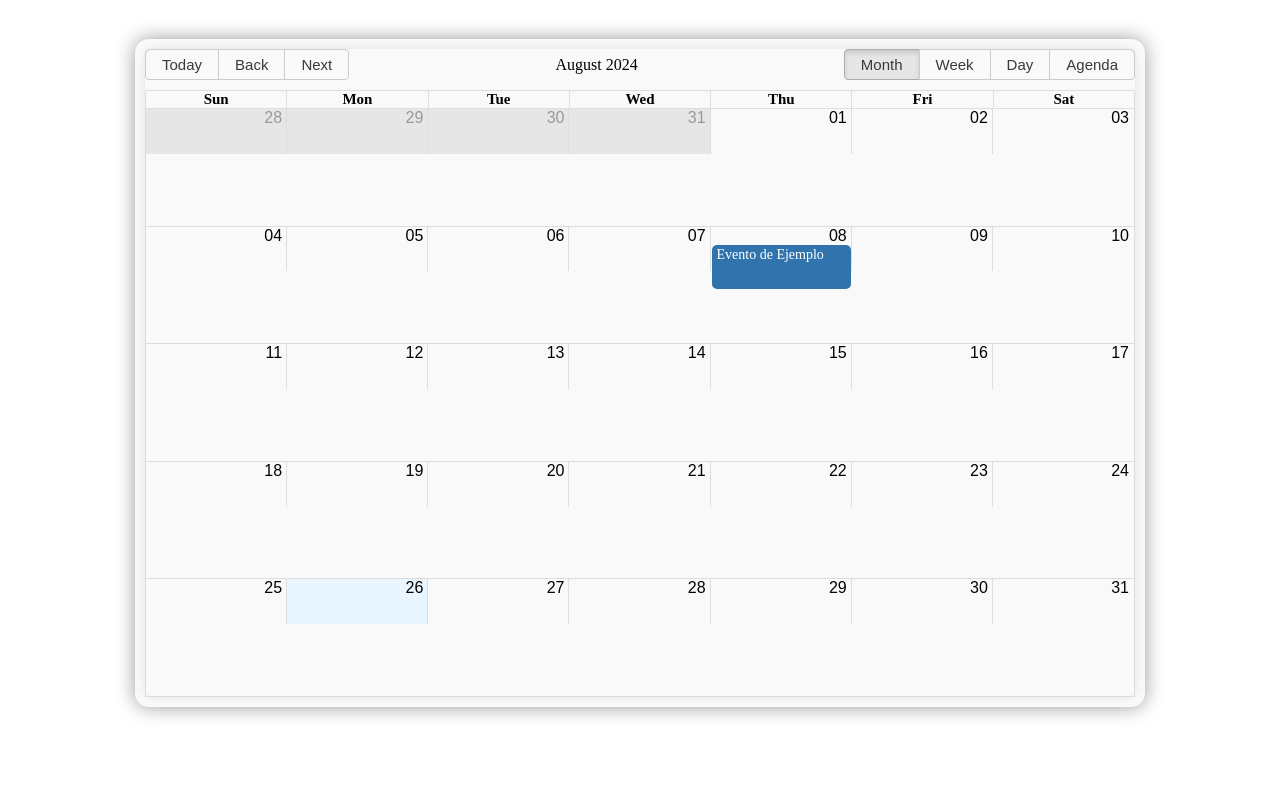
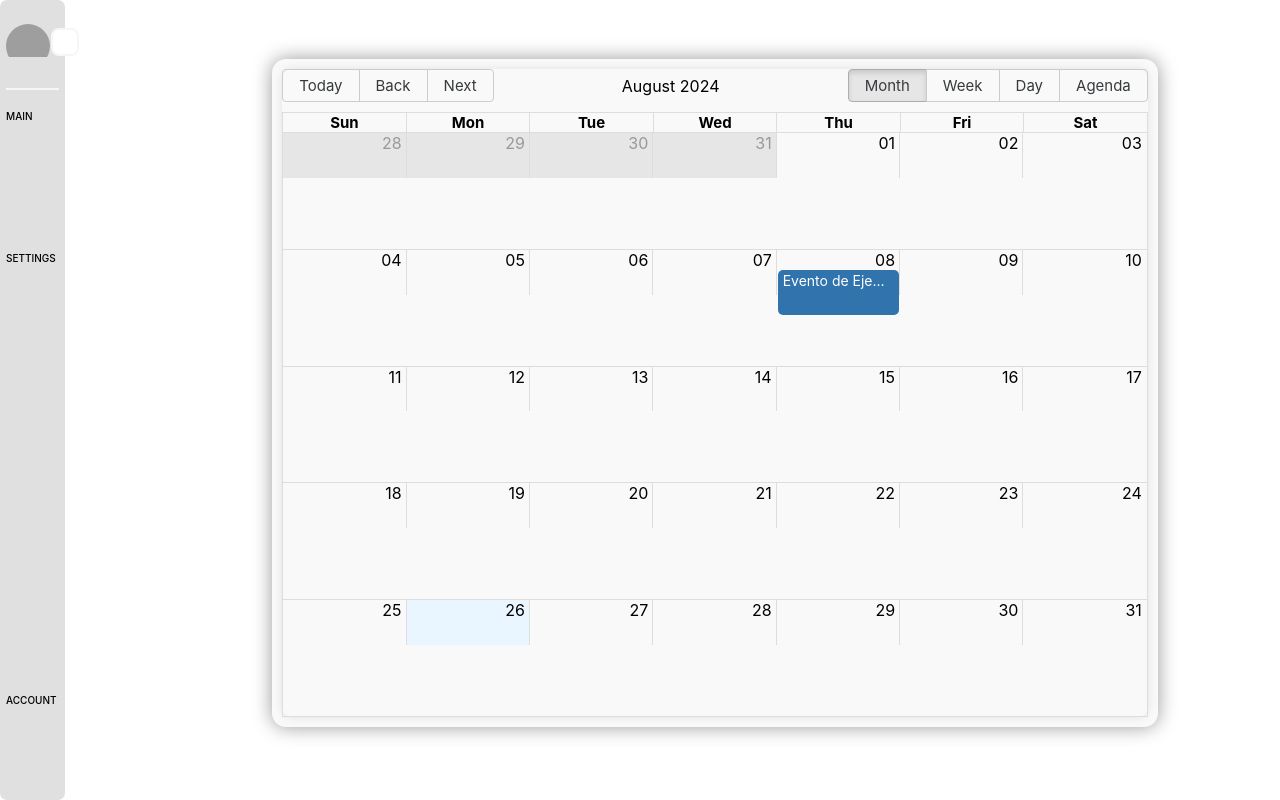
Before and after one commit to DeeEmDy/TaskFlow_FrontendPW, a React (Vite) app: page /calendar in a window 1280 px wide. Built offline with nearby package versions, Linux system fonts and the light colour scheme; grey boxes are pictures that could not be loaded.

Commit message:
create the navigation sidebar
create the navigation sidebar, it is not finished yet.

```diff
--- a/package.json
+++ b/package.json
@@ -10,9 +10,11 @@
     "preview": "vite preview"
   },
   "dependencies": {
+    "@phosphor-icons/react": "^2.1.7",
     "axios": "^1.7.5",
     "bootstrap": "^5.3.3",
     "classnames": "^2.5.1",
+    "jquery": "^3.7.1",
     "prop-types": "^15.8.1",
     "react": "^18.3.1",
     "react-big-calendar": "^1.13.4",
--- /dev/null
+++ b/src/components/Layout.jsx
@@ -0,0 +1,17 @@
+// src/components/Layout.jsx
+import Sidebar from "./Sidebar";
+import "../style/Layout.css";
+
+// eslint-disable-next-line react/prop-types
+function Layout({ children }) {
+  return (
+    <div className="layout">
+      <Sidebar />
+      <div className="content">
+        {children}
+      </div>
+    </div>
+  );
+}
+
+export default Layout;
--- /dev/null
+++ b/src/components/Sidebar.jsx
@@ -0,0 +1,110 @@
+import { useState, useEffect } from "react";
+import "../style/Sidebar.css";
+
+function Sidebar() {
+  const [isOpen, setIsOpen] = useState(false);
+
+  const toggleSidebar = () => {
+    setIsOpen(!isOpen);
+  };
+
+  const closeSidebar = (e) => {
+    if (!e.target.closest('.sidebar') && isOpen) {
+      setIsOpen(false);
+    }
+  };
+
+
+  useEffect(() => {
+    document.addEventListener('click', closeSidebar);
+    return () => {
+      document.removeEventListener('click', closeSidebar);
+    };
+  }, [isOpen]);
+
+  return (
+    <div className={`container ${isOpen ? "sidebar-open" : ""}`}>
+      <div className={`sidebar ${isOpen ? "active" : ""}`}>
+        <div className="menu-btn" onClick={toggleSidebar}>
+          <i className={`ph-bold ph-caret-${isOpen ? "right" : "left"}`}></i>
+        </div>
+        <div className="head">
+        <a href="#">
+          <div className="user-img">
+            <img src="user.jpg" />
+          </div>
+          </a>
+          <div className="user-details">
+            <p className="title">Task Flow</p>
+            <p className="name">Dixon Gongora</p>
+          </div>
+        </div>
+        <div className="nav">
+          <div className="menu">
+            <p className="title">Main</p>
+            <ul>
+              <li>
+                <a href="#">
+                  <i className="icon ph-bold ph-house-simple"></i>
+                  <span className="text">Dashboard</span>
+                </a>
+              </li>
+              <li>
+                <a href="/calendar">
+                  <i className="icon ph-bold ph-user"></i>
+                  <span className="text">Calendario</span>
+                  <i className="arrow ph-bold ph-caret-down"></i>
+                </a>
+
+              </li>
+              <li>
+                <a href="#">
+                  <i className="icon ph-bold ph-calendar-blank"></i>
+                  <span className="text">Eventos</span>
+                </a>
+              </li>
+              <li>
+                <a href="#">
+                  <i className="icon ph-bold ph-chart-bar"></i>
+                  <span className="text">Income</span>
+                  <i className="arrow ph-bold ph-caret-down"></i>
+                </a>
+
+              </li>
+            </ul>
+          </div>
+          <div className="menu">
+            <p className="title">Settings</p>
+            <ul>
+              <li>
+                <a href="#">
+                  <i className="icon ph-bold ph-gear"></i>
+                  <span className="text">Settings</span>
+                </a>
+              </li>
+            </ul>
+          </div>
+        </div>
+        <div className="menu">
+          <p className="title">Account</p>
+          <ul>
+            <li>
+              <a href="#">
+                <i className="icon ph-bold ph-info"></i>
+                <span className="text">Help</span>
+              </a>
+            </li>
+            <li>
+              <a href="/">
+                <i className="icon ph-bold ph-sign-out"></i>
+                <span className="text">Logout</span>
+              </a>
+            </li>
+          </ul>
+        </div>
+      </div>
+    </div>
+  );
+}
+
+export default Sidebar;
--- a/src/main.jsx
+++ b/src/main.jsx
@@ -1,16 +1,27 @@
 import React from 'react';
 import ReactDOM from 'react-dom/client';
-import { BrowserRouter, Route, Routes } from 'react-router-dom'; // Importa BrowserRouter y Routes
+import { BrowserRouter, Route, Routes } from 'react-router-dom';
 import App from './components/App'; // Ajusta la ruta a tu archivo App.jsx
 import Calendar from './pages/Calendar'; // Ajusta la ruta a tu archivo Calendar.jsx
+import Layout from './components/Layout'; // Ajusta la ruta a tu archivo Layout.jsx
 
 const root = ReactDOM.createRoot(document.getElementById('root'));
 root.render(
   <React.StrictMode>
-    <BrowserRouter> {/* Envuelve tu aplicación con BrowserRouter */}
+    <BrowserRouter>
       <Routes>
+        {/* Ruta sin Sidebar */}
         <Route path="/" element={<App />} />
-        <Route path="/calendar" element={<Calendar />} />
+
+        {/* Ruta con Sidebar envuelta en Layout */}
+        <Route
+          path="/calendar"
+          element={
+            <Layout>
+              <Calendar />
+            </Layout>
+          }
+        />
       </Routes>
     </BrowserRouter>
   </React.StrictMode>
--- a/src/style/Calendar.css
+++ b/src/style/Calendar.css
@@ -49,7 +49,7 @@
     max-height: 90vh;
     overflow-y: auto;
     border-radius: 10px;
-    box-shadow: 0 0 15px rgba(0, 0, 0, 0.9);
+    box-shadow: 0 0 1px rgba(0, 0, 0, 0.9);
     z-index: 1000; /* Asegura que el modal esté por encima de otros elementos */
     opacity: 1;
   }
--- /dev/null
+++ b/src/style/Layout.css
@@ -0,0 +1,31 @@
+/* Layout.css */
+.layout {
+    display: flex;
+    position: relative; /* Necesario para la capa de superposición */
+    min-height: 10vh;
+  }
+
+  .sidebar {
+    position: fixed; /* Fijo para que esté en la misma posición cuando se haga scroll */
+    width: 65px; /* Ancho cuando está cerrado */
+    height: 100vh;
+    display: flex;
+    background-color: #e0e0e0;  /*otro color #dbe2f4*/
+    gap: 20px;
+    border-radius: 7px;
+    transition: all 0.5s;
+    z-index: 100; /* Asegúrate de que esté por encima del contenido */
+  }
+
+  .sidebar.active {
+    width: 250px; /* Ancho cuando está abierto */
+    padding: 21px;
+
+  }
+
+
+  .content {
+    margin-left: 75px; /* Igual al ancho del sidebar para que el contenido no se superponga */
+    padding: 20px; /* Espaciado alrededor del contenido */
+    width: calc(100% - 256px); /* Ocupa el resto del ancho disponible */
+  }
--- /dev/null
+++ b/src/style/Sidebar.css
@@ -0,0 +1,129 @@
+/* Reset CSS */
+* {
+    margin: 0;
+    padding: 0;
+    box-sizing: border-box;
+    font-family: "Inter", sans-serif;
+  }
+
+  .container {
+    display: flex;
+    width: 10%;
+    min-height: 100vh;
+  }
+  .sidebar {
+    position: absolute;
+    width: 60px; /* Ancho cuando está cerrado */
+    height: 100vh;
+    display: flex;
+    flex-direction: column;
+    gap: 20px;
+    background-color: #dbe2f4;
+    padding: 24px 6px; /* Ajusta el padding para el estado cerrado  color del siderbar: #dbe2f4;*/
+    border-radius: 30px;
+    transition: all 0.3s;
+  }
+  .sidebar.active {
+    width: 256px; /* Ancho cuando está abierto */
+    padding: 24px;
+  }
+
+  .sidebar .head {
+    display: flex;
+    gap: 20px;
+    padding-bottom: 20px;
+    border-bottom: 2px solid #f6f6f6;   /* Raya blanca*/
+  }
+  .user-img {
+    width: 44px;
+    height: 44px;
+    border-radius: 50%;
+    overflow: hidden;
+  }
+  .user-img img {
+    width: 100%;
+    object-fit: cover;
+  }
+  .user-details {
+    display: none;
+  }
+  .sidebar.active .user-details {
+    display: block;
+  }
+  .user-details .title,
+  .menu .title {
+    font-size: 10px;
+    font-weight: 500;
+    color: black;
+    text-transform: uppercase;
+    margin-bottom: 10px;
+  }
+  .user-details .name {
+    font-size: 14px;
+    font-weight: 500;
+  }
+
+  .nav {
+    flex: 1;
+  }
+  .menu ul li {
+    position: relative;
+    list-style: none;
+    margin-bottom: 6px;
+  }
+  .menu ul li a {
+    display: flex;
+    align-items: center;
+    gap: 10px;
+    font-size: 14px;
+    font-weight: 500;
+    color: #757575;
+    text-decoration: none;
+    padding: 12px 8px;
+    border-radius: 1px;
+    transition: all 0.3s;
+  }
+  .sidebar.active .menu ul li a .text {
+    display: inline;
+  }
+  .menu ul li .icon {
+    font-size: 20px;
+  }
+  .menu ul li .text {
+    display: none;
+  }
+  .sidebar.active .menu ul li .text {
+    display: inline;
+  }
+  .menu ul li > a:hover,
+  .menu ul li.active > a {
+    color: #000;
+    background-color: #f6f6f6;
+  }
+
+  .menu-btn {
+    position: absolute;
+    right: -14px;
+    top: 3.5%;
+    width: 28px;
+    height: 28px;
+    border-radius: 8px;
+    display: flex;
+    align-items: center;
+    justify-content: center;
+    cursor: pointer;
+    color: #757575;
+    border: 2px solid #f6f6f6;
+    background-color: #fff;
+    transition: all 0.3s;
+  }
+  .menu-btn:hover i {
+    color: #000;
+  }
+  .menu-btn i {
+    transition: all 0.3s;
+  }
+
+  .sidebar.active .menu-btn i {
+    transform: rotate(180deg);
+  }
```
Also changed, not shown: 2 other files (tests, documents, lock files or other folders).
